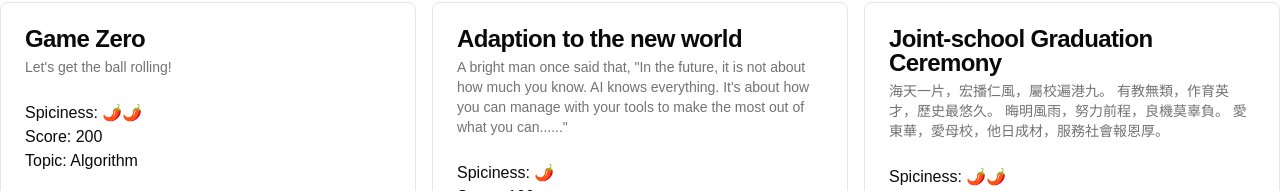
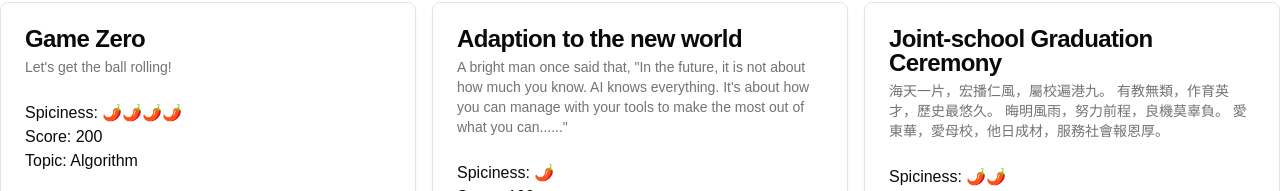
Before and after one commit to Hangton-Code/lktctf, a Next.js app: page / in a window 1280 px wide. Shown: the part 94-285 px from the top of the page. Built offline with nearby package versions, Linux system fonts and the light colour scheme.

Commit message:
make it better

```diff
--- a/components/game-0.tsx
+++ b/components/game-0.tsx
@@ -44,7 +44,7 @@ export const GameZero = () => {
           </CardHeader>
           <CardContent className="flex-grow">
             <div>
-              <p>Spiciness: 🌶️🌶️</p>
+              <p>Spiciness: 🌶️🌶️🌶️🌶️</p>
               <p>Score: 200</p>
               <p>Topic: Algorithm</p>
             </div>
```
